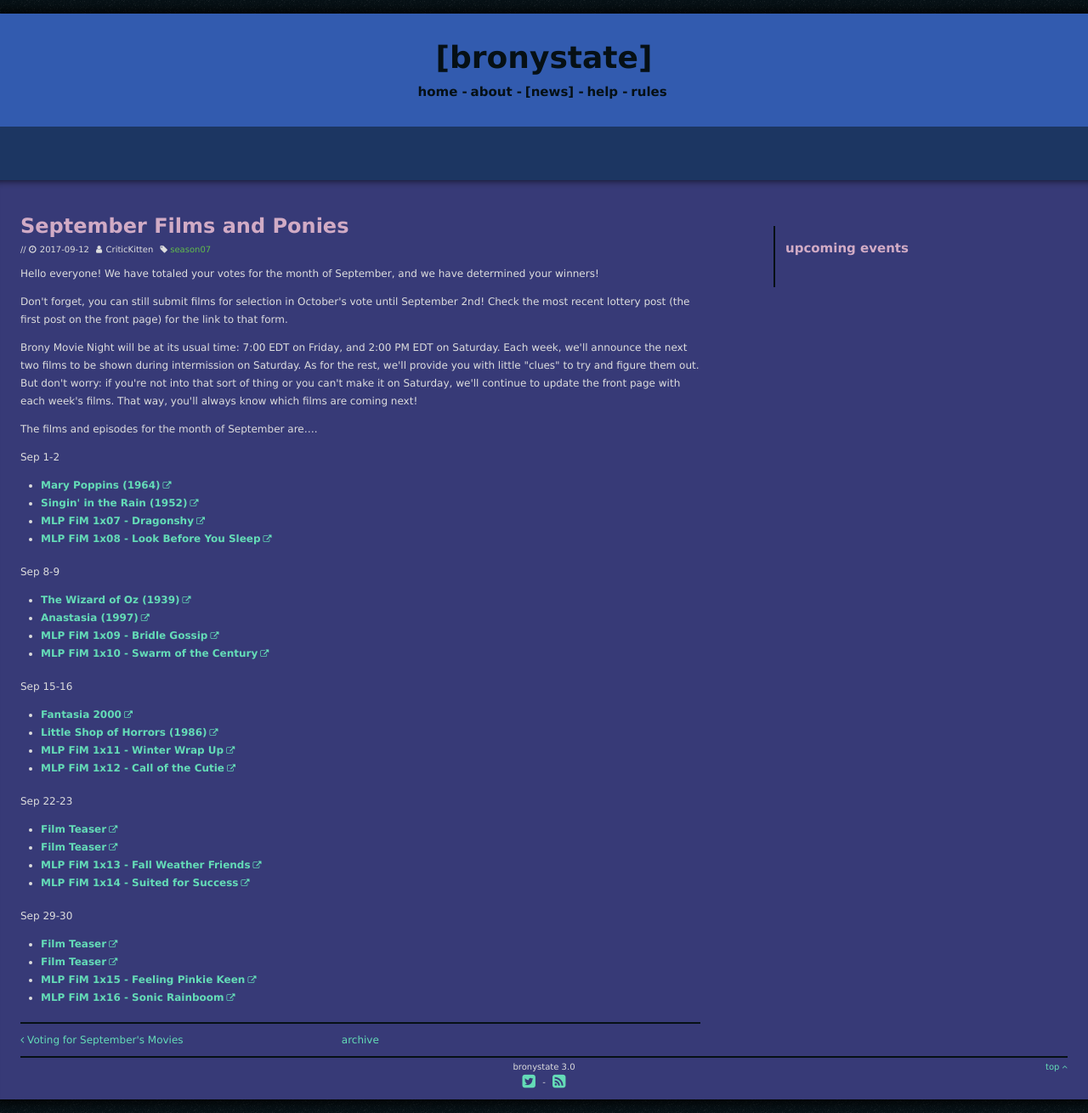
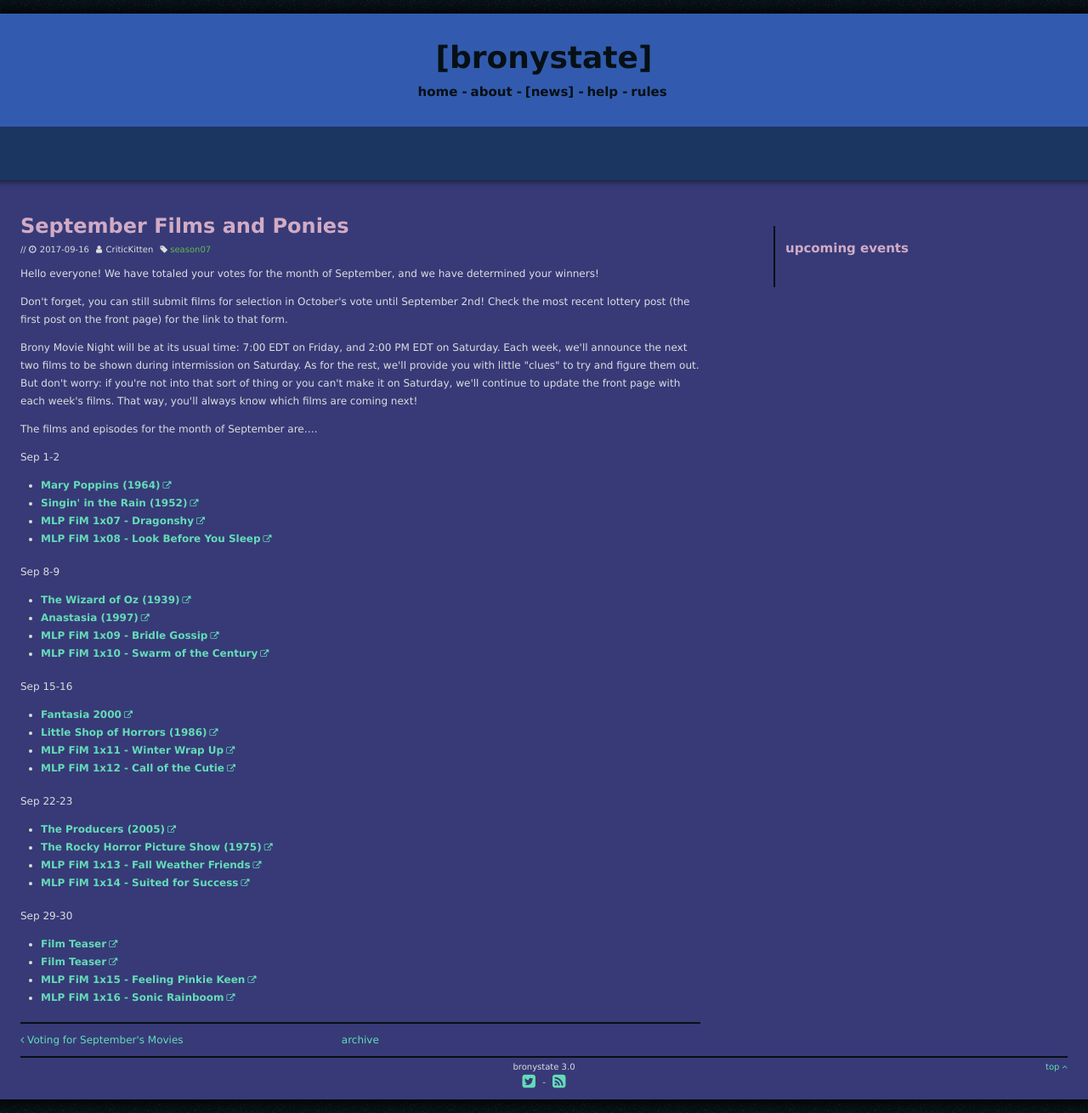
Before and after one commit to Bronystate/brstv3, a Jekyll site: the page built from _posts/2017-08-27-sep17winners.md, in a window 1280 px wide. Shown: the whole page at 85% size. Built offline with Jekyll 4.4.1, drawn with Linux system fonts in a browser that asks for light colours; nearby versions of some CDN libraries.

Commit message:
Update 2017-08-27-sep17winners.md

```diff
--- a/_posts/2017-08-27-sep17winners.md
+++ b/_posts/2017-08-27-sep17winners.md
@@ -1,6 +1,6 @@
 ---
 title: September Films and Ponies
-date: 2017-09-12
+date: 2017-09-16
 author: CriticKitten
 tags: [season07]
 ---
@@ -32,8 +32,8 @@
 -	**[MLP FiM 1x12 - Call of the Cutie][p6]**
 
 Sep 22-23
--	**[Film Teaser][m7]**
--	**[Film Teaser][m8]**
+-	**[The Producers (2005)][m7]**
+-	**[The Rocky Horror Picture Show (1975)][m8]**
 -	**[MLP FiM 1x13 - Fall Weather Friends][p7]**
 -	**[MLP FiM 1x14 - Suited for Success][p8]**
 
@@ -49,8 +49,8 @@
 [m4]: http://www.imdb.com/title/tt0118617/
 [m5]: http://www.imdb.com/title/tt0120910/
 [m6]: http://www.imdb.com/title/tt0091419/
-[m7]: http://i.telegraph.co.uk/multimedia/archive/02133/sw_2133768b.jpg
-[m8]: http://68.media.tumblr.com/tumblr_lrvzpx3WZW1qlw72z.gif
+[m7]: http://www.imdb.com/title/tt0395251/
+[m8]: http://www.imdb.com/title/tt0073629/
 [m9]: https://openclipart.org/image/2400px/svg_to_png/203643/cane-hat.png
 [m10]: http://i.imgur.com/15zjYHx.jpg
 [p1]: http://www.imdb.com/title/tt1832714/
```
